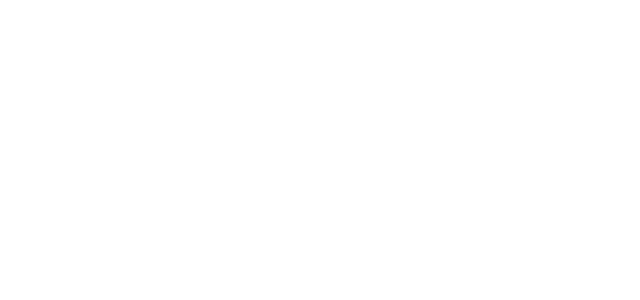
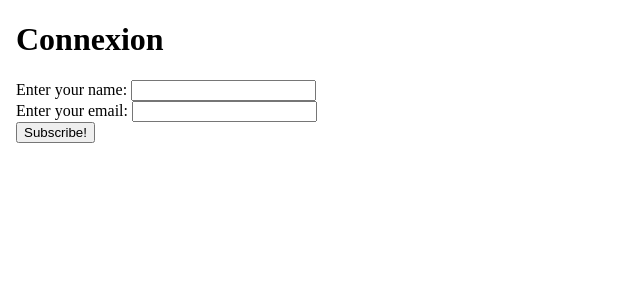
Before and after one commit to PlMrs/MHost, a Nuxt app in the folder front/: page /test in a window 1280 px wide. Before the commit this address had no page. Shown: the top 300 px of the page, without its empty margins (0-640 px from the left). Built offline with nearby package versions, Linux system fonts and the light colour scheme.

Commit message:
Test style
Formulaire test

```diff
--- a/front/pages/index.vue
+++ b/front/pages/index.vue
@@ -1,11 +1,12 @@
 <template>
-  <Tutorial/>
+  <h1>Bienvenue sur MHOST</h1>
 </template>
 
 <script lang="ts">
 import Vue from 'vue'
 
 export default Vue.extend({
+  template: 'default',
   name: 'IndexPage'
 })
 </script>
--- /dev/null
+++ b/front/pages/page1.vue
@@ -0,0 +1,16 @@
+<template>
+<body>
+    <div>
+        <h1>Accueil</h1>
+
+    </div>
+</body>
+
+</template>
+
+
+<script></script>
+
+<style>
+/*style*/
+</style>
--- /dev/null
+++ b/front/pages/test.vue
@@ -0,0 +1,27 @@
+<template>
+<body>
+    <div>
+        <h1 class="testclass">Connexion</h1>
+        <form action="" method="get" class="">
+            <div class="">
+                <label for="name">Enter your name: </label>
+                <input type="text" name="name" id="name" required>
+            </div>
+            <div class="">
+                <label for="email">Enter your email: </label>
+                <input type="email" name="email" id="email" required>
+            </div>
+            <div class="">
+                <input type="submit" value="Subscribe!">
+            </div>
+        </form>
+    </div>
+</body>
+
+</template>
+
+<script></script>
+
+<style>
+/*style*/
+</style>
```
